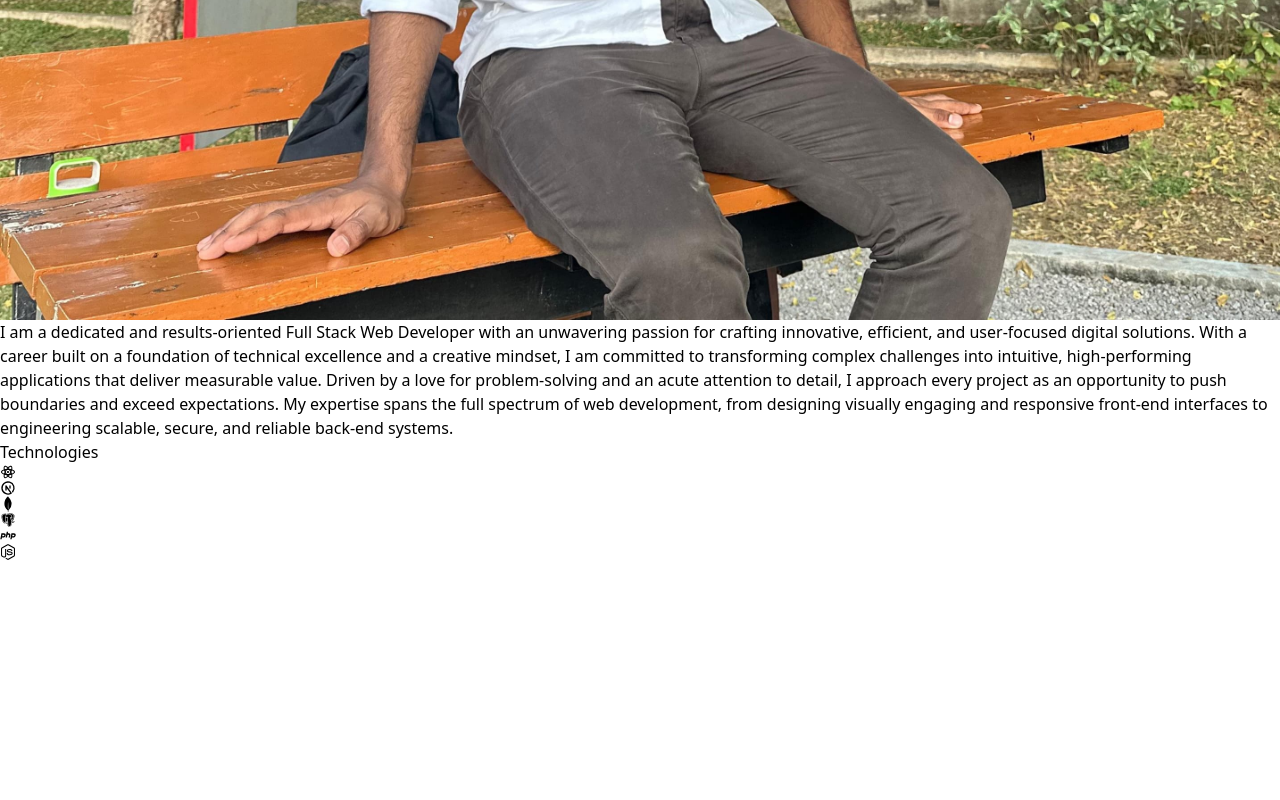
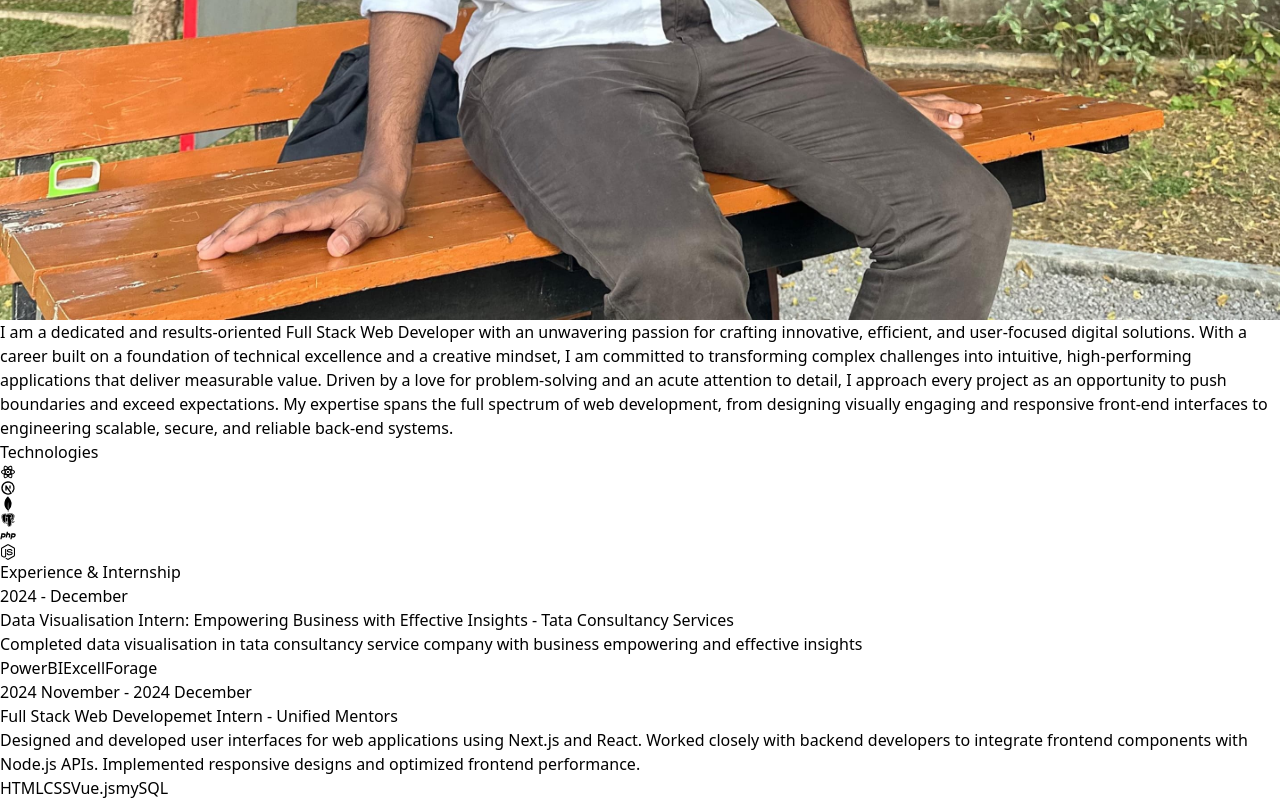
Before and after one commit to ManideekshithEtikala/Portfolio, a React (Vite) app: page / in a window 1280 px wide. Shown: the part 2787-3587 px from the top of the page. Before the commit the page ends 3347 px from the top, so only its background shows below. Built offline with nearby package versions, Linux system fonts and the light colour scheme.

Commit message:
completed experience and internships file

```diff
--- a/src/App.jsx
+++ b/src/App.jsx
@@ -1,5 +1,6 @@
 import "./App.css";
 import About from "./components/About";
+import ExperienceIntern from "./components/ExperienceIntern";
 import Main from "./components/Main";
 import Navbar from "./components/Navbar";
 import Technologies from "./components/Technologies";
@@ -18,6 +19,7 @@
         <Main />
         <About />
         <Technologies/>
+        <ExperienceIntern/>
         </div>
       </div>
 
--- /dev/null
+++ b/src/components/ExperienceIntern.jsx
@@ -0,0 +1,30 @@
+import React from 'react'
+import { EXPERIENCES } from '../constants'
+const ExperienceIntern = () => {
+  return (
+    <div className='border-b border-neutral-900 pb-4'>
+        <h1 className='my-20 text-center text-4xl'>Experience & Internship</h1>
+        <div>
+            {EXPERIENCES.map((experience, index) => (
+                <div key={index} className=' mb-8 flex flex-wrap lg:justify-center '>
+                    <div className="w-full lg:w-1/4" >
+                    <p className='mb-2 text-sm text-neutral-400'>{experience.year}</p>
+                    </div>
+                    <div className="w-full max-w-xl lg:w-3/4">
+                    <h6 className='mb-2 font-semibold'>{experience.role} - <span className='text-sm text-purple-100'>{experience.company}</span></h6>
+                    <p className='mb-4 text-neutral-400'>{experience.description}
+                    </p>
+                    {experience.technologies.map((tech,index)=>(
+                        <span key={index} className='mr-2 mt-4 rounded bg-neatural-800 px-2 py-1 text-sm font-medium text-purple-800'>
+                            {tech}
+                        </span>
+                    ))}
+                    </div>
+                </div>
+            ))}
+        </div>
+    </div>
+  )
+}
+
+export default ExperienceIntern
--- a/src/constants/index.js
+++ b/src/constants/index.js
@@ -12,33 +12,19 @@
 
 export const EXPERIENCES = [
   {
-    year: "2023 - Present",
-    role: "Senior Full Stack Developer",
-    company: "Google Inc.",
-    description: `Led a team in developing and maintaining web applications using JavaScript, React.js, and Node.js. Implemented RESTful APIs and integrated with MongoDB databases. Collaborated with stakeholders to define project requirements and timelines.`,
-    technologies: ["Javascript", "React.js", "Next.js", "mongoDB"],
+    year: "2024 - December",
+    role: "Data Visualisation Intern: Empowering Business with Effective Insights",
+    company: "Tata Consultancy Services",
+    description: `Completed data visualisation in tata consultancy service company with business empowering and effective insights`,
+    technologies: ["PowerBI", "Excell", "Forage"],
   },
   {
-    year: "2022 - 2023",
-    role: "Frontend Developer",
-    company: "Adobe",
+    year: "2024 November - 2024 December",
+    role: "Full Stack Web Developemet Intern",
+    company: "Unified Mentors",
     description: `Designed and developed user interfaces for web applications using Next.js and React. Worked closely with backend developers to integrate frontend components with Node.js APIs. Implemented responsive designs and optimized frontend performance.`,
     technologies: ["HTML", "CSS", "Vue.js", "mySQL"],
-  },
-  {
-    year: "2021 - 2022",
-    role: "Full Stack Developer",
-    company: "Facebook",
-    description: `Developed and maintained web applications using JavaScript, React.js, and Node.js. Designed and implemented RESTful APIs for data communication. Collaborated with cross-functional teams to deliver high-quality software products on schedule.`,
-    technologies: ["Python", "Svelte", "Three.js", "Postgres"],
-  },
-  {
-    year: "2020 - 2021",
-    role: "Software Engineer",
-    company: "Paypal",
-    description: `Contributed to the development of web applications using JavaScript, React.js, and Node.js. Managed databases and implemented data storage solutions using MongoDB. Worked closely with product managers to prioritize features and enhancements.`,
-    technologies: ["Ruby", "Rails", "PHP", "Sqlite"],
-  },
+  }
 ];
 
 export const PROJECTS = [
```
